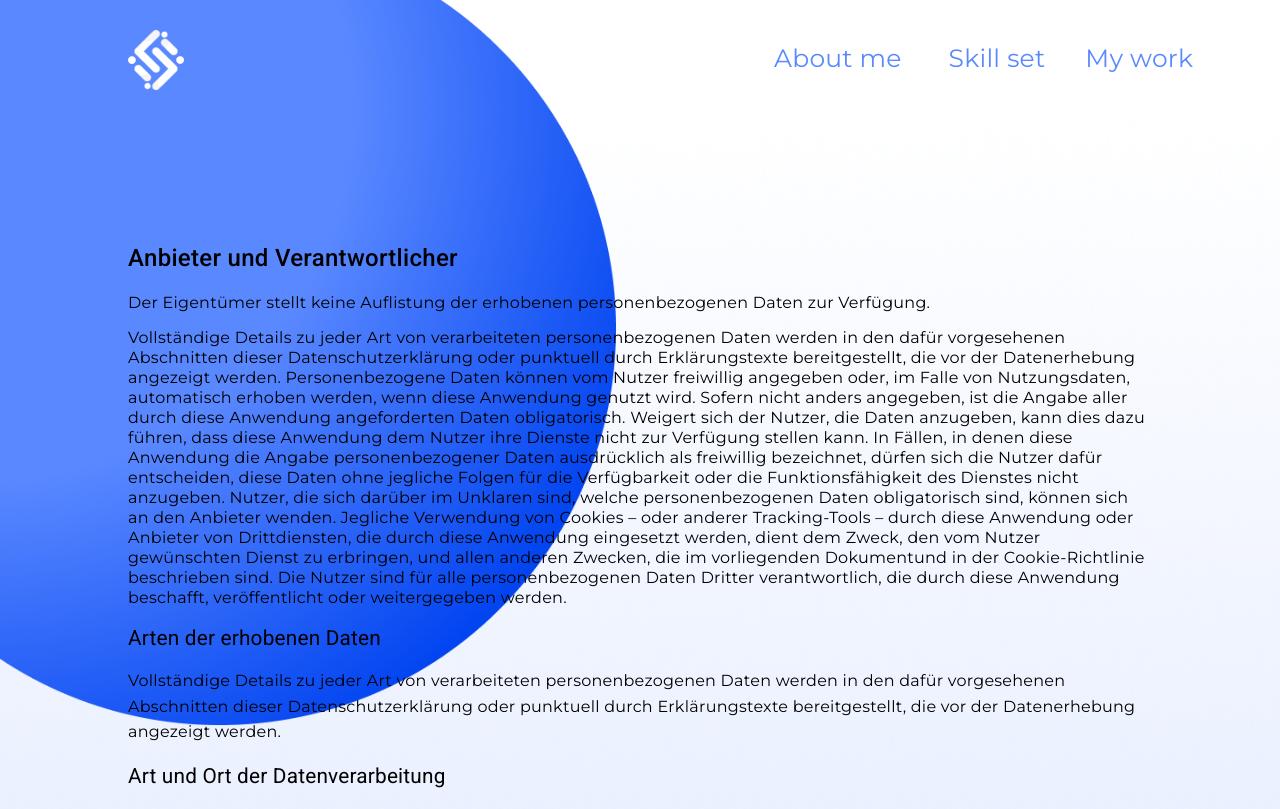
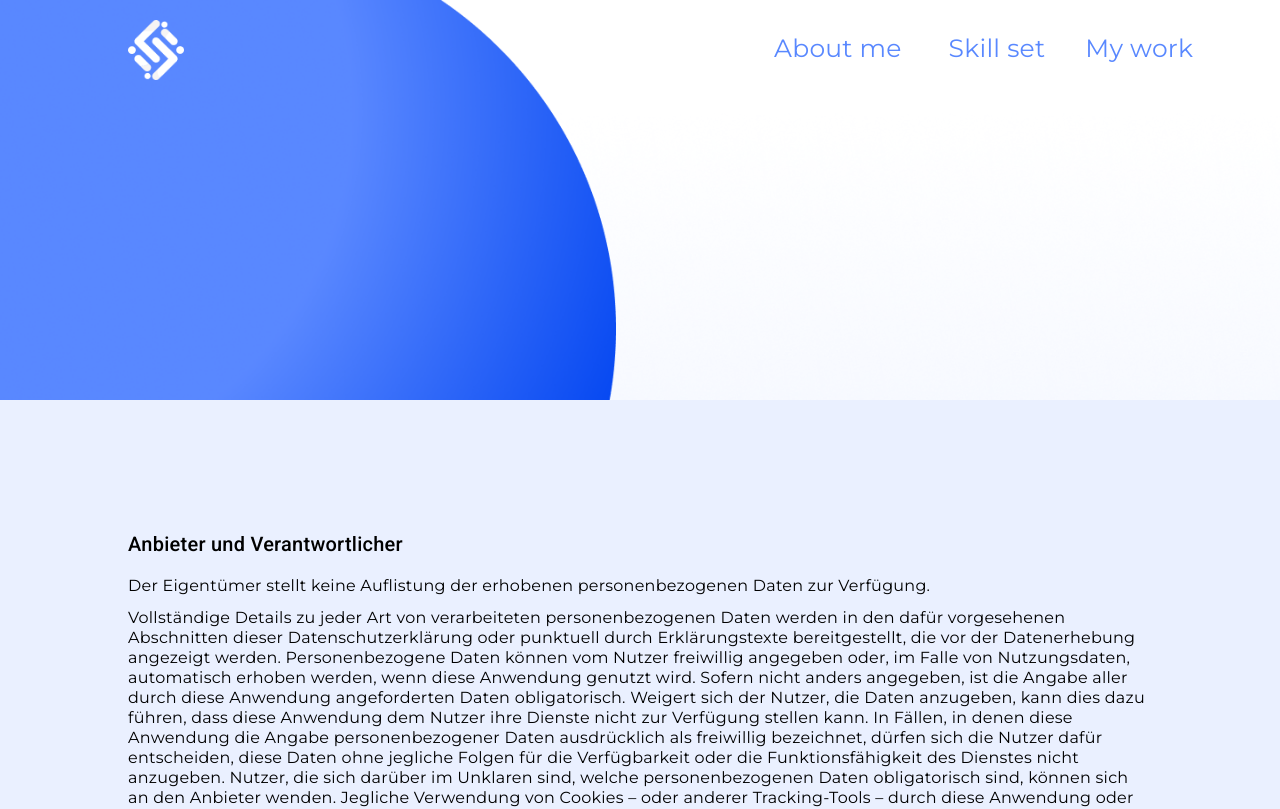
Before and after one commit to michaelwoelfel/my-portfolio, an Angular app: page /privacy in a window 1280 px wide. Shown: the top 809 px of the page. Built offline with nearby package versions, Linux system fonts and the light colour scheme.

Commit message:
impress and privacy

```diff
--- a/src/app/impress/impress.component.html
+++ b/src/app/impress/impress.component.html
@@ -1,6 +1,4 @@
 
-<app-resp-menu [ngClass]="{'fadeOut': !responsiveService.isVisited.value}"
-*ngIf="this.responsiveService.hideMobile.value && this.responsiveService.isVisited.value"></app-resp-menu>
 <div class="header">
     <div id="header" class="header-menu">
         <img class="header-picture" src="assets/img/Group.png">
@@ -12,7 +10,12 @@
             href="#lets-work" class="header-link">About me</a><a href="#skill-set"  class="header-link"> Skill
                 set</a><a href="#my-work" class="header-link">My work</a></div>
     </div>
+    </div>
     <div id="impress" class="impress-container">
+        <app-resp-menu [ngClass]="{'fadeOut': !responsiveService.isVisited.value}"
+*ngIf="this.responsiveService.hideMobile.value && this.responsiveService.isVisited.value"></app-resp-menu>
+
+    <div class="text">
         <h1>Impressum</h1>
         <h2> Angaben gemäß § 5 TMG</h2>
 
@@ -153,8 +156,5 @@
         created by Pixel perfect - Flaticon FontAwesome unter the Creative Commons Attribution 4.0 International
         license.
     </div>
-
-
-
     <app-footer></app-footer>
-</div>
+    </div>
--- a/src/app/impress/impress.component.scss
+++ b/src/app/impress/impress.component.scss
@@ -7,21 +7,27 @@
      @import 'aos/dist/aos.css';
 
      .header {
-       background-image: url("/assets/img/hero-bg.png");
-      width: 100%;;
-       background-repeat: no-repeat;
-       background-size: contain;
+
+      width: 100%;
+      height: 400px;
+      background-image: url("/assets/img/hero-bg.png");
+      background-repeat: no-repeat;
+      background-size: cover;
       color: black;
+      z-index: 3;
 
      }
 
      .impress-container {
+
+
+
       color: black;
       font-family: "Montserrat";
       font-size: 16px;
-      padding: 10vw;
+
       position: relative;
-      background-color: transparent;
+
 
 
       }
@@ -32,6 +38,11 @@
 
      .mat-sidenav-content {
        background-color: red;
+     }
+
+     .text {
+      padding: 10vw;
+      background-color: #EAF0FF;
      }
 
 
--- a/src/app/privacy/privacy.component.html
+++ b/src/app/privacy/privacy.component.html
@@ -1,5 +1,4 @@
-<app-resp-menu [ngClass]="{'fadeOut': !responsiveService.isVisited.value}"
-*ngIf="this.responsiveService.hideMobile.value && this.responsiveService.isVisited.value"></app-resp-menu>
+
 <div class="header">
     <div id="header" class="header-menu">
         <img class="header-picture" src="assets/img/Group.png">
@@ -11,9 +10,12 @@
             href="#lets-work" class="header-link">About me</a><a href="#skill-set"  class="header-link"> Skill
                 set</a><a href="#my-work" class="header-link">My work</a></div>
     </div>
-    <div id="privacy"  class="privacy">
-        <!-- <a   class="go-back-button" href="#contact"><img  src="assets/img/Go up button s2.png"></a> -->
+    </div>
+    <div id="impress" class="impress-container">
+        <app-resp-menu [ngClass]="{'fadeOut': !responsiveService.isVisited.value}"
+*ngIf="this.responsiveService.hideMobile.value && this.responsiveService.isVisited.value"></app-resp-menu>
 
+    <div class="text">
         <h2>Anbieter und Verantwortlicher</h2>
         <p>Der Eigentümer stellt keine Auflistung der erhobenen personenbezogenen Daten zur Verfügung.</p>
         Vollständige Details zu jeder Art von verarbeiteten personenbezogenen Daten werden in den dafür vorgesehenen
@@ -258,7 +260,5 @@
         Diese Datenschutzerklärung bezieht sich ausschließlich auf diese Anwendung, sofern in diesem Dokument nicht anders
         angegeben.
     </div>
-
-
-</div>
-<app-footer></app-footer>
+    <app-footer></app-footer>
+    </div>
--- a/src/app/privacy/privacy.component.scss
+++ b/src/app/privacy/privacy.component.scss
@@ -1,28 +1,38 @@
-.privacy {
-    color: black;
-    font-family: "Montserrat";
-    font-size: 16px;
-    background-color: #FBFCFF;
-    padding: 10vw;
-    position: relative;
-    background-size: contain;
-    background-repeat: no-repeat;
-    background-color: transparent;
+.header {
+
+  width: 100vw;
+  height: 400px;
+  background-image: url("/assets/img/hero-bg.png");
+
+  background-size: cover;
+  color: black;
+
+
+ }
+
+ .text {
+  padding: 10vw;
+  background-color: #EAF0FF;
+ }
+
+
+ .impress-container {
+
+
+
+  color: black;
+  font-family: "Montserrat";
+  font-size: 16px;
+
+  position: relative;
+
+
 
   }
 
 
-
-
        @import 'aos/dist/aos.css';
 
-       .header {
-         background-image: url("/assets/img/hero-bg.png");
-         background-repeat: no-repeat;
-         background-size: contain;
-        color: black;
-
-       }
 
        .nav-menu {
          background-color: red;
--- a/src/app/skill-set/skill-set.component.ts
+++ b/src/app/skill-set/skill-set.component.ts
@@ -25,7 +25,7 @@ constructor(public responsiveService: ResponsiveService) {}
     // },
     {
 
-      "skill-pic": "JavaScript.png",
+      "skill-pic": "Javascript.png",
       "skill-name": "JavaScript",
     },
     {
```
